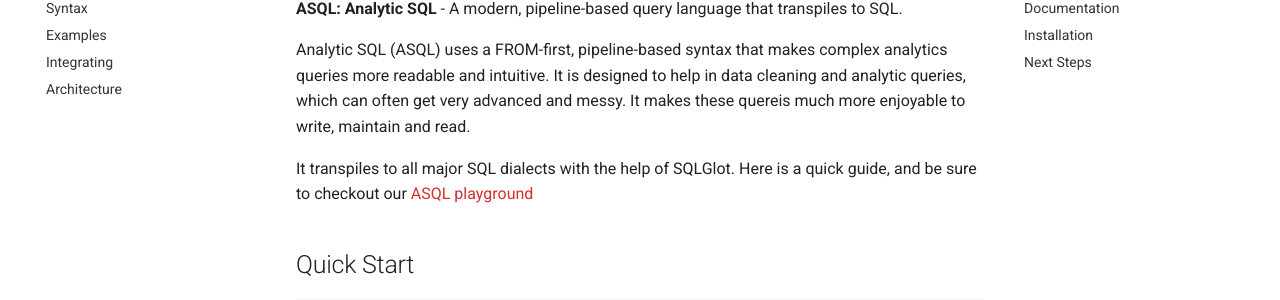
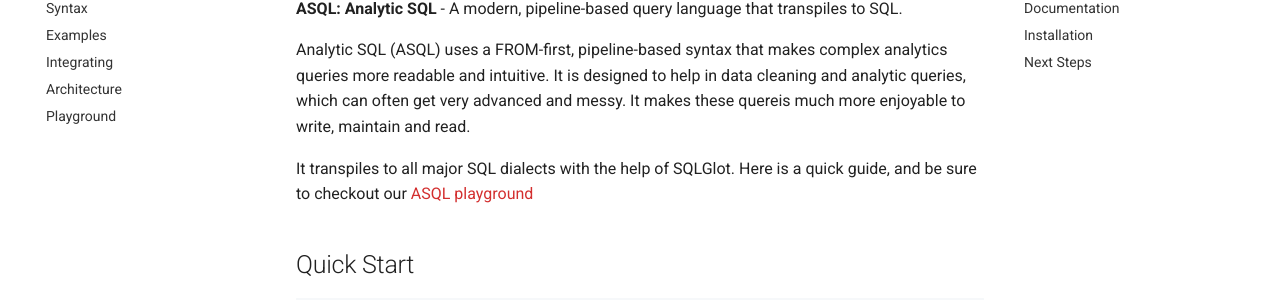
Before and after one commit to davefowler/asql, an MkDocs documentation site: the page built from docs/index.md, in a window 1280 px wide. Shown: the part 184-484 px from the top of the page. Built offline with MkDocs 1.6.1 and Material for MkDocs 9.7.7, drawn with Linux system fonts in a browser that asks for light colours; nearby versions of some CDN libraries; comment, search, counter and statistics services are not loaded.

Commit message:
adding playground to sidebar

```diff
--- a/mkdocs.yml
+++ b/mkdocs.yml
@@ -95,3 +95,4 @@ nav:
   - Examples: examples.md
   - Integrating: integrating.md
   - Architecture: architecture.md
+  - Playground: playground.md
```
